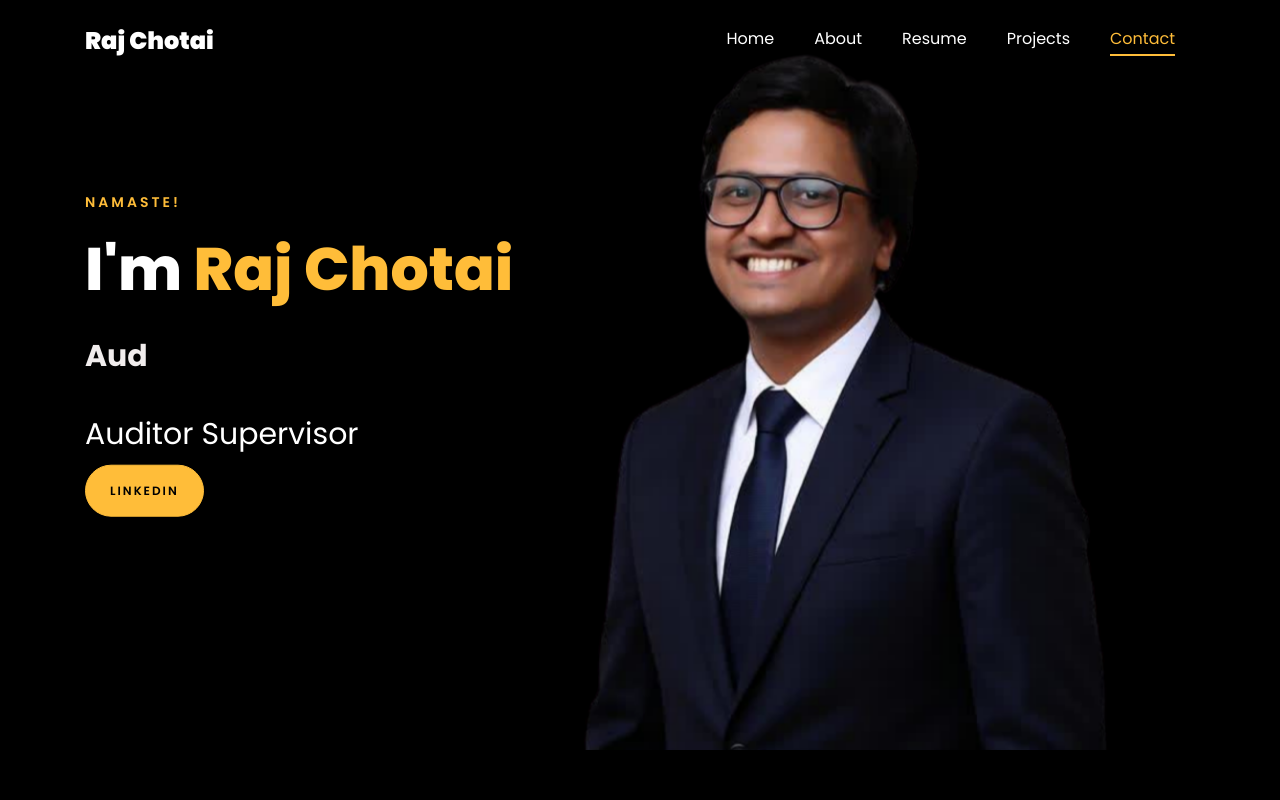
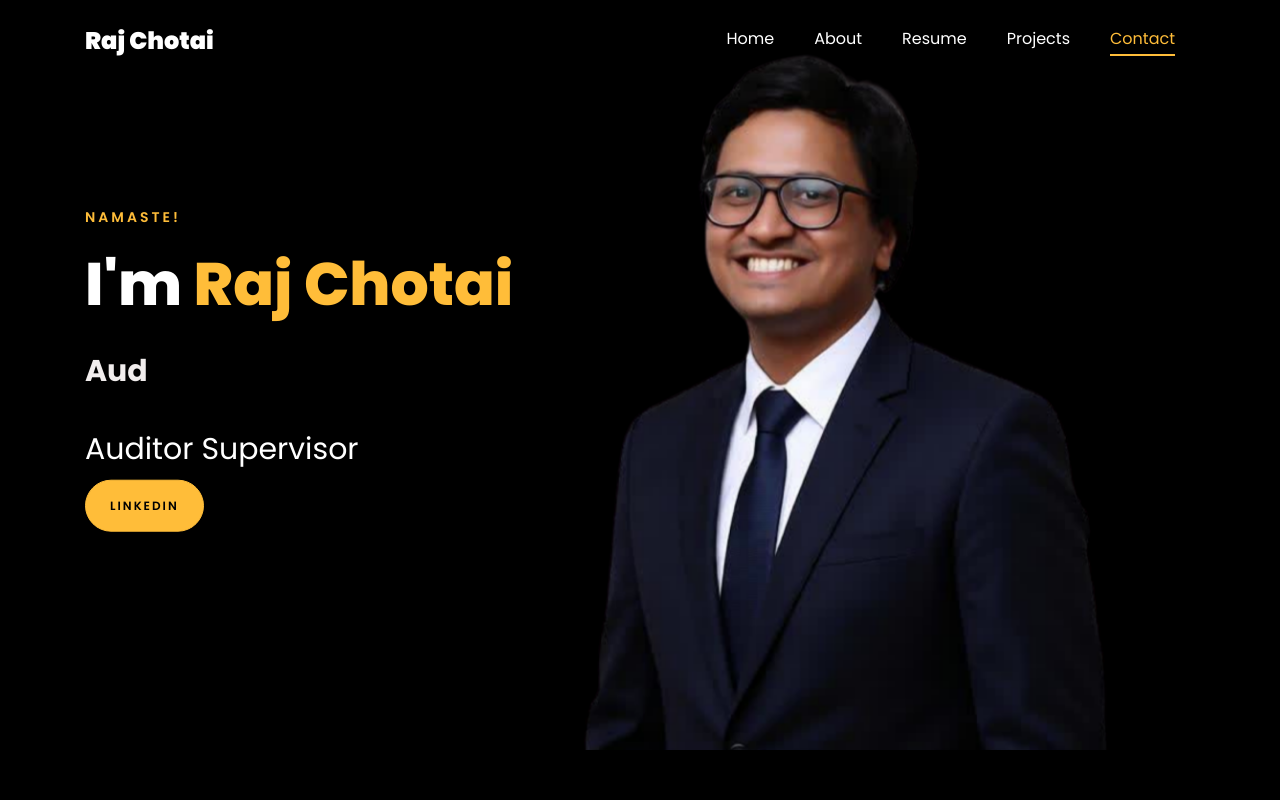
Before and after one commit to chotairaj30/chotairaj30.portfolio.website, a plain HTML site: page index.html in a window 1280 px wide. Shown: the top 800 px of the page. Drawn offline with Linux system fonts and the light colour scheme; files whose address does not match are found by name.

Commit message:
Add files via upload

```diff
--- a/index.html
+++ b/index.html
@@ -190,8 +190,8 @@
 			            <h2>Auditor Supervisor</h2>
 						<!-- <h2 class="d-flex" style="margin-bottom: 0">With over 5 years of experience</h2> -->
 						<!-- <br> -->
-			            <p><a href="https://www.linkedin.com/in/raj-chotai-bb6399224/" class="btn btn-primary py-3 px-4">linkedin</a>
-							 class="btn btn-white btn-outline-white py-3 px-4">My works</a></p>
+			            <p><a href="https://www.linkedin.com/in/raj-chotai-bb6399224/"class="btn btn-primary py-3 px-4">linkedin</a>
+							 <!-- class="btn btn-white btn-outline-white py-3 px-4">My works</a></p> -->
 		            </div>
 		          </div>
 	        	</div>
```
